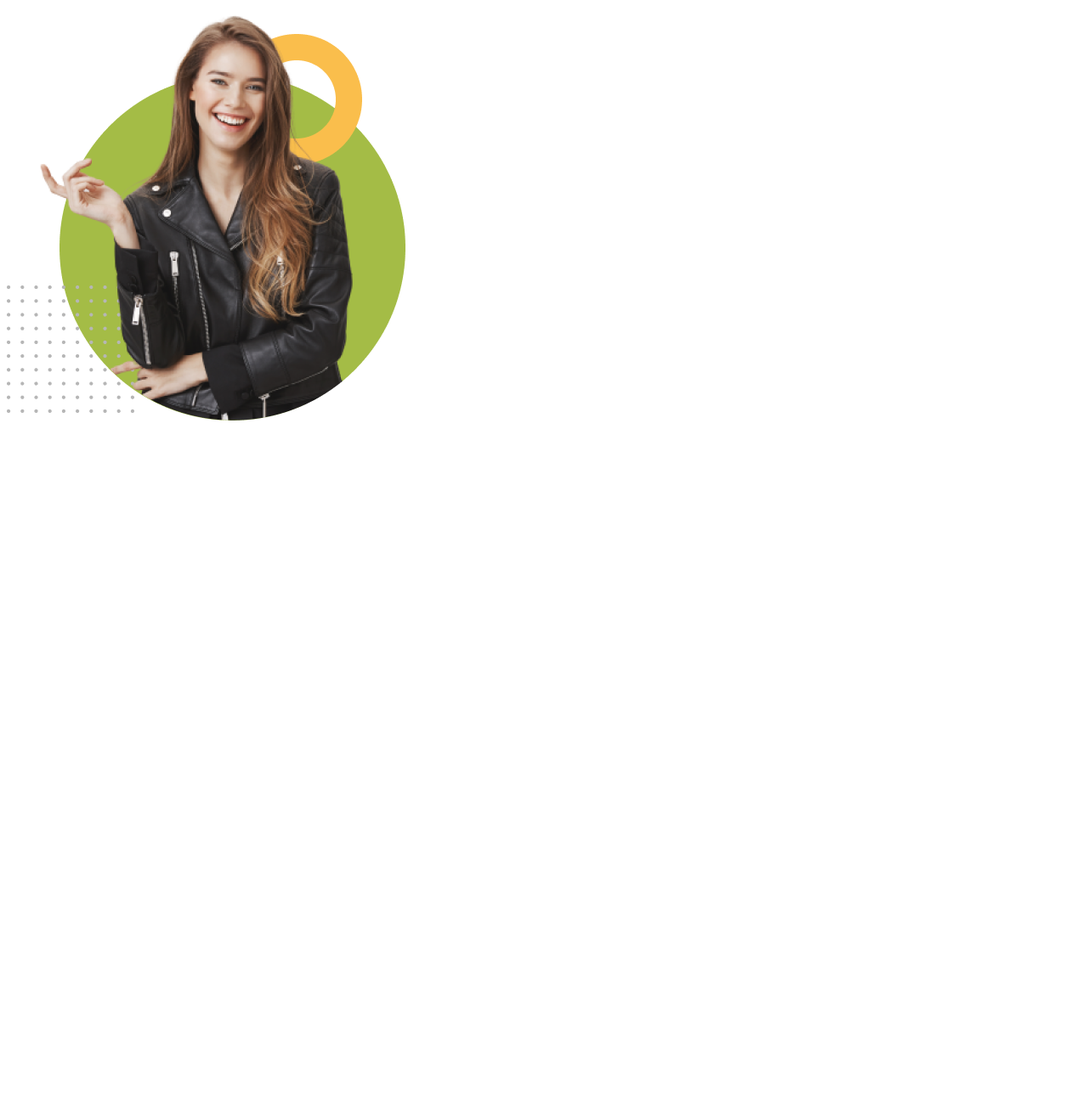
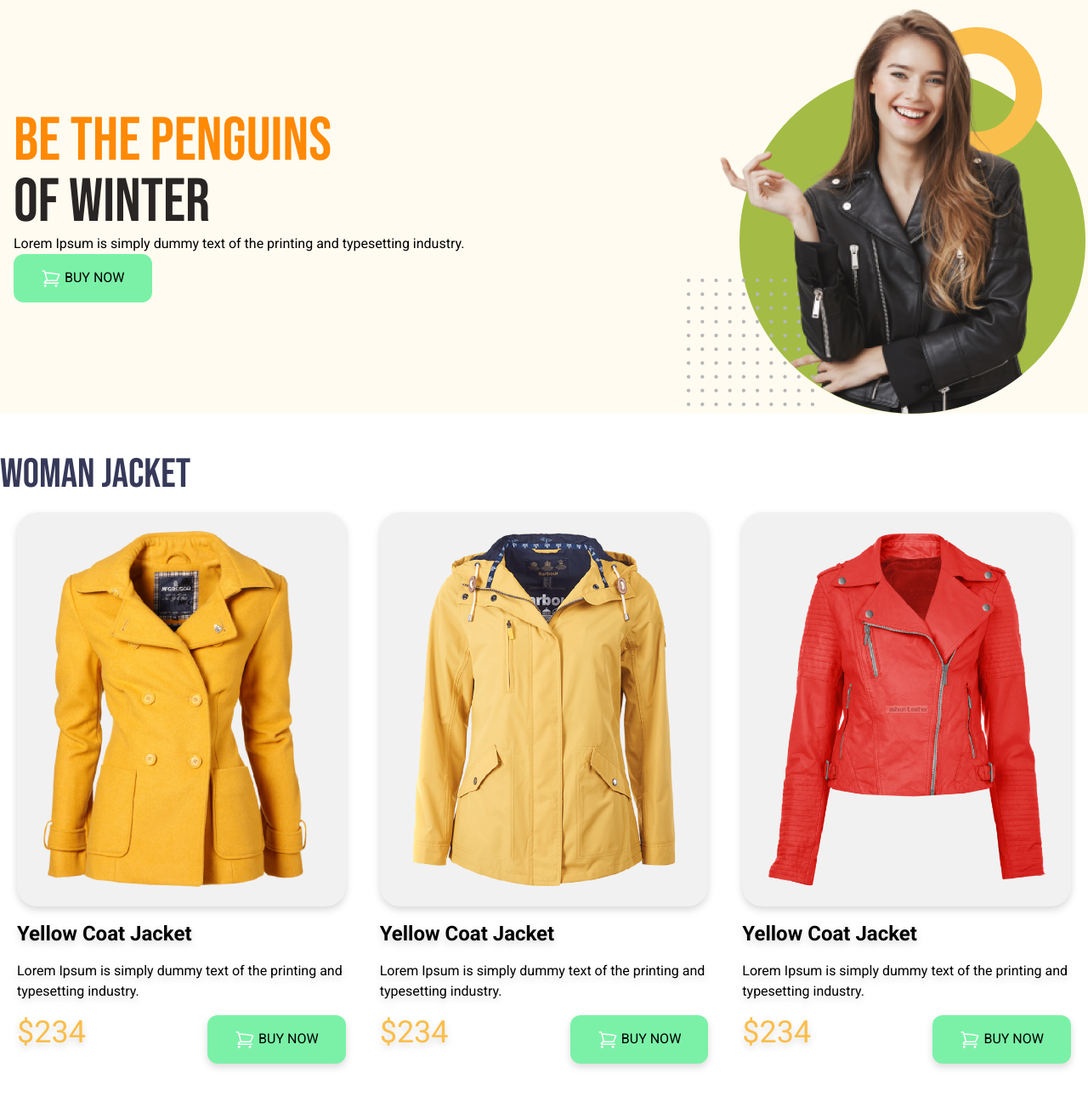
Before and after one commit to Kawsaralam1/penguin-fashion, a plain HTML site: page index.html in a window 1280 px wide. Shown: the whole page at 85% size. Before the commit the page ends 800 px from the top, so only its background shows below. Drawn offline with nearby package versions, Linux system fonts and the light colour scheme.

Commit message:
added woman section and made responsive

```diff
--- a/index.html
+++ b/index.html
@@ -4,23 +4,99 @@
     <meta charset="UTF-8">
     <meta name="viewport" content="width=device-width, initial-scale=1.0">
     <title>Penguin Fashion</title>
+     <script src="https://cdn.jsdelivr.net/npm/@tailwindcss/browser@4"></script>
+   <link rel="preconnect" href="https://fonts.googleapis.com">
+    <link rel="preconnect" href="https://fonts.gstatic.com" crossorigin>
+    <link href="https://fonts.googleapis.com/css2?family=Bebas+Neue&family=Roboto:ital,wght@0,100..900;1,100..900&display=swap" rel="stylesheet">
+<style>
 
+.font-roboto {
+  font-family: "Roboto", sans-serif;
+}
+.font-bebas-neue {
+    font-family: "Bebas Neue", sans-serif;
+    }
+</style>
 </head>
-<body>
-    <header>
+<body class="font-roboto">
+    <header class="bg-[#FFFBF0] pl-4">
         <!-- navbar start  -->
         <nav>
 
         </nav>
         <!-- Banner start  -->
-        <div>
+        <div class="md:flex md:items-center md:justify-between">
             <div>
-
+                <h1 class="text-7xl uppercase font-bebas-neue">
+                    <span class="text-orange-400">Be the Penguins</span>
+                    <br>
+                    <span class="text-stone-800">of Winter</span>
+                </h1>
+                <p>Lorem Ipsum is simply dummy text of the printing and typesetting industry.</p>
+                <button class="bg-green-300 px-8 py-4 rounded-xl">
+                    <svg xmlns="http://www.w3.org/2000/svg" fill="none" viewBox="0 0 24 24" stroke-width="1.5" stroke="currentColor" class="size-6 text-white inline">
+  <path stroke-linecap="round" stroke-linejoin="round" d="M2.25 3h1.386c.51 0 .955.343 1.087.835l.383 1.437M7.5 14.25a3 3 0 0 0-3 3h15.75m-12.75-3h11.218c1.121-2.3 2.1-4.684 2.924-7.138a60.114 60.114 0 0 0-16.536-1.84M7.5 14.25 5.106 5.272M6 20.25a.75.75 0 1 1-1.5 0 .75.75 0 0 1 1.5 0Zm12.75 0a.75.75 0 1 1-1.5 0 .75.75 0 0 1 1.5 0Z" />
+</svg>
+                    BUY NOW</button>
             </div>
             <div>
                 <img src="./images/model.png" alt="Banner photo">
             </div>
         </div>
     </header>
+    <main class="max-w-7xl mx-auto">
+        <!-- woman jacket section -->
+         <section class="my-12">
+            <h3 class="text-5xl uppercase text-[#363958] font-bebas-neue">Woman Jacket</h3>
+            <!-- jacket card container -->
+             <div class="grid grid-cols-1 md:grid-cols-2 lg:grid-cols-3">
+                <!-- jacket card 1-->
+                 <div class="p-5 space-y-4 drop-shadow-lg rounded-3xl">
+                    <img class="p-5 rounded-3xl bg-[#F1F1F1]" src="./images/jacket-1.png" alt="photo of woman jacket collection">
+                    <h4 class="text-2xl font-bold">Yellow Coat Jacket </h4>
+                    <p>Lorem Ipsum is simply dummy text of the printing and typesetting industry.</p>
+                    <div class="flex justify-between">
+                        <h2 class="text-[#FABE4C] text-4xl">$234</h2>
+                         <button class="bg-green-300 px-8 py-4 rounded-xl">
+                    <svg xmlns="http://www.w3.org/2000/svg" fill="none" viewBox="0 0 24 24" stroke-width="1.5" stroke="currentColor" class="size-6 text-white inline">
+  <path stroke-linecap="round" stroke-linejoin="round" d="M2.25 3h1.386c.51 0 .955.343 1.087.835l.383 1.437M7.5 14.25a3 3 0 0 0-3 3h15.75m-12.75-3h11.218c1.121-2.3 2.1-4.684 2.924-7.138a60.114 60.114 0 0 0-16.536-1.84M7.5 14.25 5.106 5.272M6 20.25a.75.75 0 1 1-1.5 0 .75.75 0 0 1 1.5 0Zm12.75 0a.75.75 0 1 1-1.5 0 .75.75 0 0 1 1.5 0Z" />
+</svg>
+                    BUY NOW</button>
+                    </div>
+                 </div>
+                <!-- jacket card 2-->
+                 <div class="p-5 space-y-4 drop-shadow-lg rounded-3xl">
+                    <img class="p-5 rounded-3xl bg-[#F1F1F1]" src="./images/jacket-2.png" alt="photo of woman jacket collection">
+                    <h4 class="text-2xl font-bold">Yellow Coat Jacket </h4>
+                    <p>Lorem Ipsum is simply dummy text of the printing and typesetting industry.</p>
+                    <div class="flex justify-between">
+                        <h2 class="text-[#FABE4C] text-4xl">$234</h2>
+                         <button class="bg-green-300 px-8 py-4 rounded-xl">
+                    <svg xmlns="http://www.w3.org/2000/svg" fill="none" viewBox="0 0 24 24" stroke-width="1.5" stroke="currentColor" class="size-6 text-white inline">
+  <path stroke-linecap="round" stroke-linejoin="round" d="M2.25 3h1.386c.51 0 .955.343 1.087.835l.383 1.437M7.5 14.25a3 3 0 0 0-3 3h15.75m-12.75-3h11.218c1.121-2.3 2.1-4.684 2.924-7.138a60.114 60.114 0 0 0-16.536-1.84M7.5 14.25 5.106 5.272M6 20.25a.75.75 0 1 1-1.5 0 .75.75 0 0 1 1.5 0Zm12.75 0a.75.75 0 1 1-1.5 0 .75.75 0 0 1 1.5 0Z" />
+</svg>
+                    BUY NOW</button>
+                    </div>
+                 </div>
+                <!-- jacket card 3-->
+                 <div class="p-5 space-y-4 drop-shadow-lg rounded-3xl">
+                    <img class="p-5 rounded-3xl bg-[#F1F1F1]" src="./images/jacket-3.png" alt="photo of woman jacket collection">
+                    <h4 class="text-2xl font-bold">Yellow Coat Jacket </h4>
+                    <p>Lorem Ipsum is simply dummy text of the printing and typesetting industry.</p>
+                    <div class="flex justify-between">
+                        <h2 class="text-[#FABE4C] text-4xl">$234</h2>
+                         <button class="bg-green-300 px-8 py-4 rounded-xl">
+                    <svg xmlns="http://www.w3.org/2000/svg" fill="none" viewBox="0 0 24 24" stroke-width="1.5" stroke="currentColor" class="size-6 text-white inline">
+  <path stroke-linecap="round" stroke-linejoin="round" d="M2.25 3h1.386c.51 0 .955.343 1.087.835l.383 1.437M7.5 14.25a3 3 0 0 0-3 3h15.75m-12.75-3h11.218c1.121-2.3 2.1-4.684 2.924-7.138a60.114 60.114 0 0 0-16.536-1.84M7.5 14.25 5.106 5.272M6 20.25a.75.75 0 1 1-1.5 0 .75.75 0 0 1 1.5 0Zm12.75 0a.75.75 0 1 1-1.5 0 .75.75 0 0 1 1.5 0Z" />
+</svg>
+                    BUY NOW</button>
+                    </div>
+                 </div>
+             </div>
+         </section>
+    </main>
+    <footer>
+
+    </footer>
 </body>
 </html>
--- /dev/null
+++ b/tailwind.config.js
@@ -0,0 +1,8 @@
+/** @type {import('tailwindcss').Config} */
+module.exports = {
+  content: [],
+  theme: {
+    extend: {},
+  },
+  plugins: [],
+}
```
